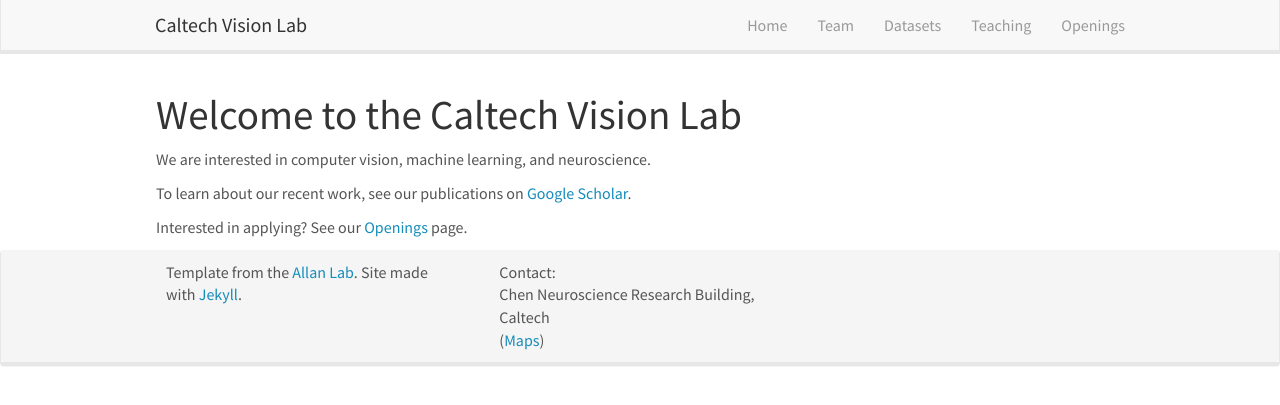
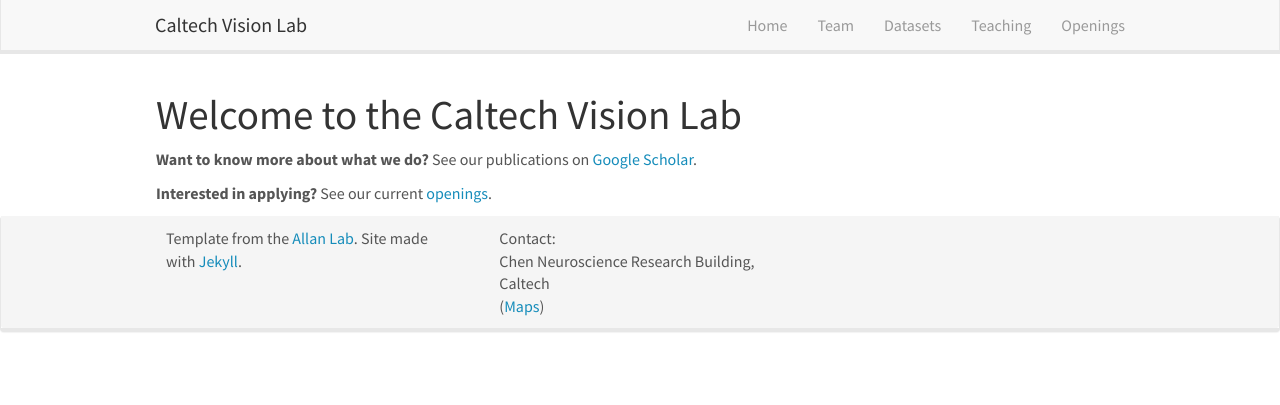
Before and after one commit to caltechvisionlab/caltechvisionlab.github.io, a Jekyll site: the page built from _pages/home.md, in a window 1280 px wide. Shown: the top 405 px of the page. Built offline with Jekyll 4.4.1, drawn with Linux system fonts in a browser that asks for light colours; nearby versions of some CDN libraries.

Commit message:
Update home.md

```diff
--- a/_pages/home.md
+++ b/_pages/home.md
@@ -6,8 +6,6 @@
 permalink: /
 ---
 
-We are interested in computer vision, machine learning, and neuroscience.
+**Want to know more about what we do?** See our publications on [Google Scholar](https://scholar.google.com/citations?hl=en&user=j29kMCwAAAAJ&view_op=list_works&alert_preview_top_rm=2&sortby=pubdate).
 
-To learn about our recent work, see our publications on [Google Scholar](https://scholar.google.com/citations?hl=en&user=j29kMCwAAAAJ&view_op=list_works&alert_preview_top_rm=2&sortby=pubdate).
-
-Interested in applying? See our [Openings](/openings/) page.
+**Interested in applying?** See our current [openings](/openings/).
```
